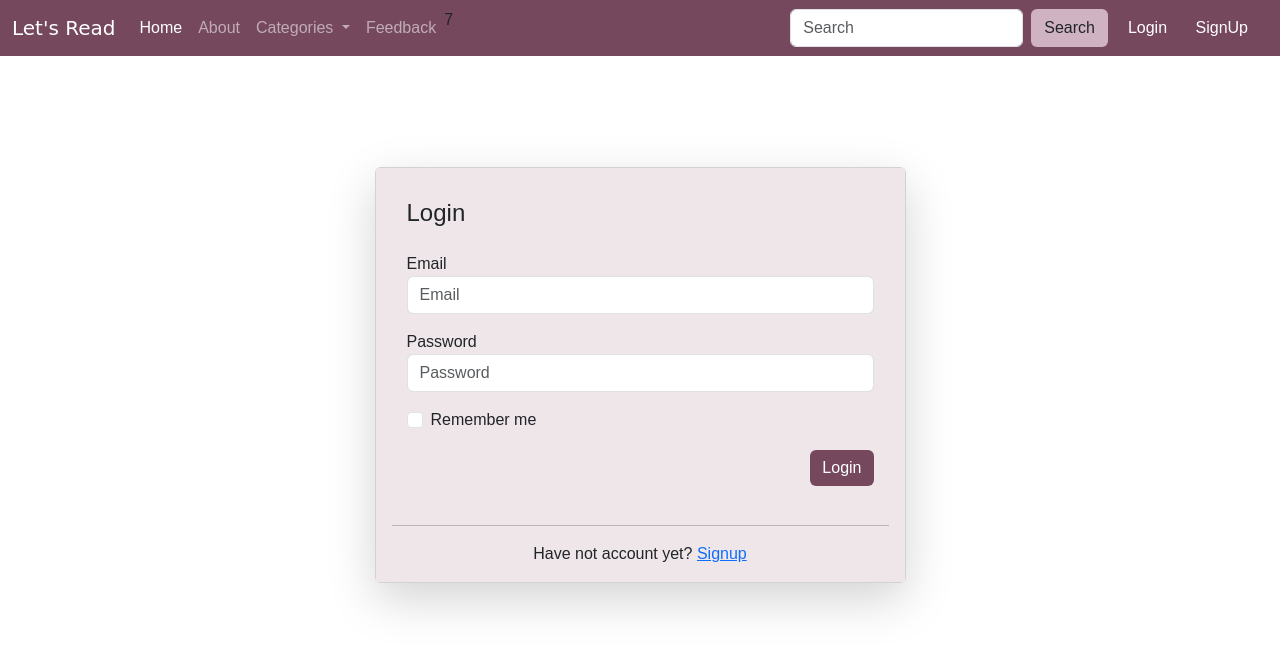
After one commit to khantasneem017/Library, a PHP site: page /library/partials/loginpage.php in a window 1280 px wide. The commit adds this page. Shown: the top 651 px of the page. Run offline with PHP 8.4, Linux system fonts and the light colour scheme; some libraries are stand-ins or nearby versions; some web fonts are replaced.

Commit message:
Created login page and redirected signup to login page

```diff
--- a/index.php
+++ b/index.php
@@ -59,8 +59,7 @@
                     <script scr="js/signup.js"></script>
                     <button class="btn btn-primary"  data-bs-target="#login">Login</button>
                     <button class="btn btn-primary"  data-bs-target="#signup"
-                    onclick="window.location.href='http://localhost/project/project_file/Library_project/partials/signup.php'" >
-                    SignUp</button>
+                    onclick="window.location.href='http://localhost/library/library/partials/signup.php'" >                    SignUp</button>
 
                 </div>
             </div>
--- a/partials/feedback.php
+++ b/partials/feedback.php
@@ -107,7 +107,7 @@
                 <h2 class="text-black">Feedback Form</h2>
                 <p class="text-black">We welcome your comments and suggestion!</p>
                 <hr>
-                <form action="/project/project_file/Library_project/partials/feedbackform.php" method="post">
+                <form action="/library/library/partial/feedback.php" method="post">
                     <div class="text-black">
                         <h5>What kind of comment would you like to send?</h5>
                         <div class="row">
--- /dev/null
+++ b/partials/loginpage.php
@@ -0,0 +1,125 @@
+<?php include 'connection.php';?>
+
+<!DOCTYPE html>
+<html lang="en">
+<head>
+    <title>Login</title>
+    <meta charset="utf-8">
+    <meta name="viewport" content="width=device-width, initial-scale=1">
+    <!-- Bootstrap CSS -->
+    <link rel="stylesheet" href="../stylesheet/style.css">
+    <link rel="stylesheet" href="https://www.markuptag.com/bootstrap/5/css/bootstrap.min.css">
+</head>
+<body>
+    <!-- Nav Bar-->
+    <nav class="navbar navbar-expand-lg navbar-dark bglavender">
+        <div class="container-fluid">
+            <a class="navbar-brand page-name" href="index.php">Let's Read</a>
+            <button class="navbar-toggler" type="button" data-bs-toggle="collapse"
+            data-bs-target="#navbarSupportedContent" aria-controls="navbarSupportedContent" aria-expanded="false"
+                aria-label="Toggle navigation">
+                <span class="navbar-toggler-icon"></span>
+            </button>
+            <div class="collapse navbar-collapse" id="navbarSupportedContent">
+                <ul class="navbar-nav me-auto mb-2 mb-lg-0">
+                    <li class="nav-item">
+                        <a class="nav-link active" aria-current="page" href="index.php">Home</a>
+                    </li>
+                    <li class="nav-item">
+                        <a class="nav-link" href="partials/about.php">About</a>
+                    </li>
+                    <li class="nav-item dropdown">
+                        <a class="nav-link dropdown-toggle" href="#" id="navbarDropdown" role="button"
+                            data-bs-toggle="dropdown" aria-expanded="false">
+                            Categories
+                        </a>
+                        <ul class="dropdown-menu" aria-labelledby="navbarDropdown">
+                            <li><a class="dropdown-item dropdown-toggle" href="/categories.php" data-bs-toggle="dropdown"
+                             aria-expanded="false">Educational</a>
+
+                            </li>
+                            <li><a class="dropdown-item" href="/categories.php">Story</a></li>
+                            <li><a class="dropdown-item" href="/categories.php">Novels</a></li>
+                            <li><a class="dropdown-item" href="/categories.php">News</a></li>
+
+                        </ul>
+                    </li>
+                    <li class="nav-item">
+                        <a class="nav-link" href="partials/feedback.php">Feedback</a>
+                    </li>7
+                </ul>
+                <form class="d-flex">
+                    <input class="form-control me-2" type="search" placeholder="Search" aria-label="Search">
+                    <button class="btn animated-btn" type="submit">Search</button>
+                </form>
+                <div class="mx-2">
+                    <script scr="js/signup.js"></script>
+                    <button class="btn btn-primary"  data-bs-target="#login">Login</button>
+                    <button class="btn btn-primary"  data-bs-target="#signup"
+                    onclick="window.location.href='http://localhost/library/library/partials/signup.php'" >
+                    SignUp</button>
+
+                </div>
+            </div>
+        </div>
+    </nav>
+    <!-- php code -->
+    <?php
+     if($_SERVER['REQUEST_METHOD'] == 'POST'){
+        $email= $_POST['email'];
+        $password   = $_POST['password'];
+        $query      = "SELECT * FROM `user` WHERE email_id = '$email';";
+        $resultSet  = mysqli_query($conn, $query); //Syntax error: mysqli_query(connection,query);
+        if(mysqli_num_rows($resultSet) > 0){
+            $row    = mysqli_fetch_assoc($resultSet);
+            if($row['password'] == $password){ // if you are using encryption like md5 or anything else then you have to add in this line accordingly
+                echo "Good, Logged In!";
+            }else{
+                echo "Oh No, password not correct!";
+            }
+        }else{
+            echo "Please enter correct email!";
+        }
+    }
+    ?>
+    <!-- main content -->
+    <div class="container mt-5 pt-5 ">
+        <div class="row">
+            <div class="col-12 col-sm-8 col-md-6 m-auto">
+                <div class="card shadow-lg">
+                    <div class="card-body card-color">
+                        <form action="loginpage.php" method="post" class="row g-3">
+                            <h4>Login</h4>
+                            <div class="col-12">
+                                <label for="email">Email</label>
+                                <input type="text" name="email" id="email" class="form-control" placeholder="Email">
+                            </div>
+                            <div class="col-12">
+                                <label for="password">Password</label>
+                                <input type="password" name="password" id="password" class="form-control" placeholder="Password">
+                            </div>
+                            <div class="col-12">
+                                <div class="form-check">
+                                    <input class="form-check-input" type="checkbox" id="rememberMe">
+                                    <label class="form-check-label" for="rememberMe"> Remember me</label>
+                                </div>
+                            </div>
+                            <div class="col-12">
+                                <button type="submit" class="btn btn-primary float-end" id="login">Login</button>
+                            </div>
+                        </form>
+                        <hr class="mt-4">
+                        <div class="col-12">
+                            <p class="text-center mb-0">Have not account yet? <a href="/signup.php">Signup</a></p>
+                        </div>
+                    </div>
+                </div>
+            </div>
+        </div>
+    </div>
+
+    <!-- Bootstrap JS -->
+    <script src="https://www.markuptag.com/bootstrap/5/js/bootstrap.bundle.min.js"></script>
+
+</body>
+</html>
--- a/stylesheet/style.css
+++ b/stylesheet/style.css
@@ -39,7 +39,7 @@ body{
     color: #fff !important;
 }
 .feedback-container{
-    background-color: #EFE6EA;
+    background-color: #efe6ea;
     width: 60% !important;
     border-radius: 5%;
 }
```
Also changed, not shown: partials/signup.php (+90 -34 lines), partials/logout.php (added).
